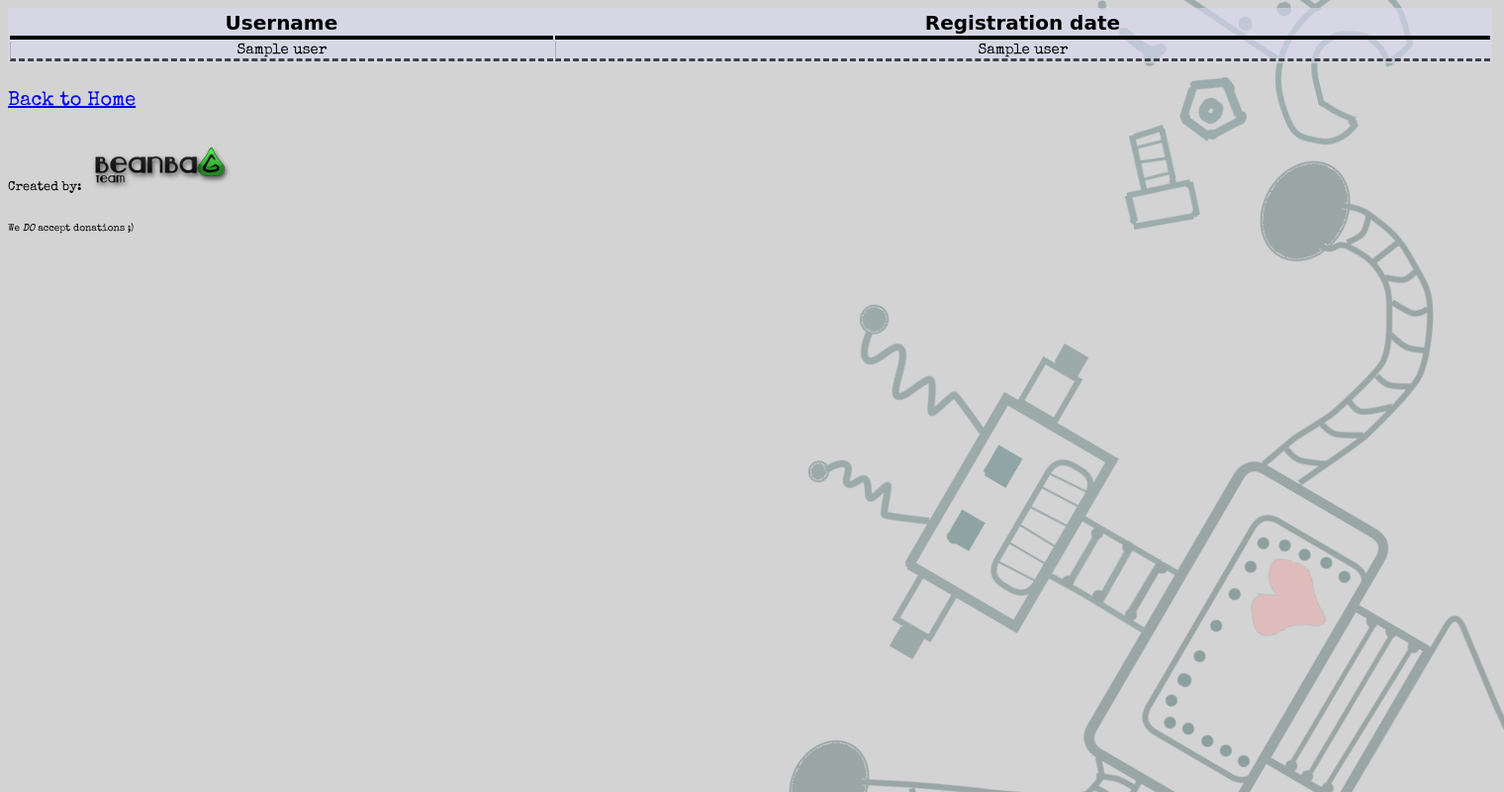
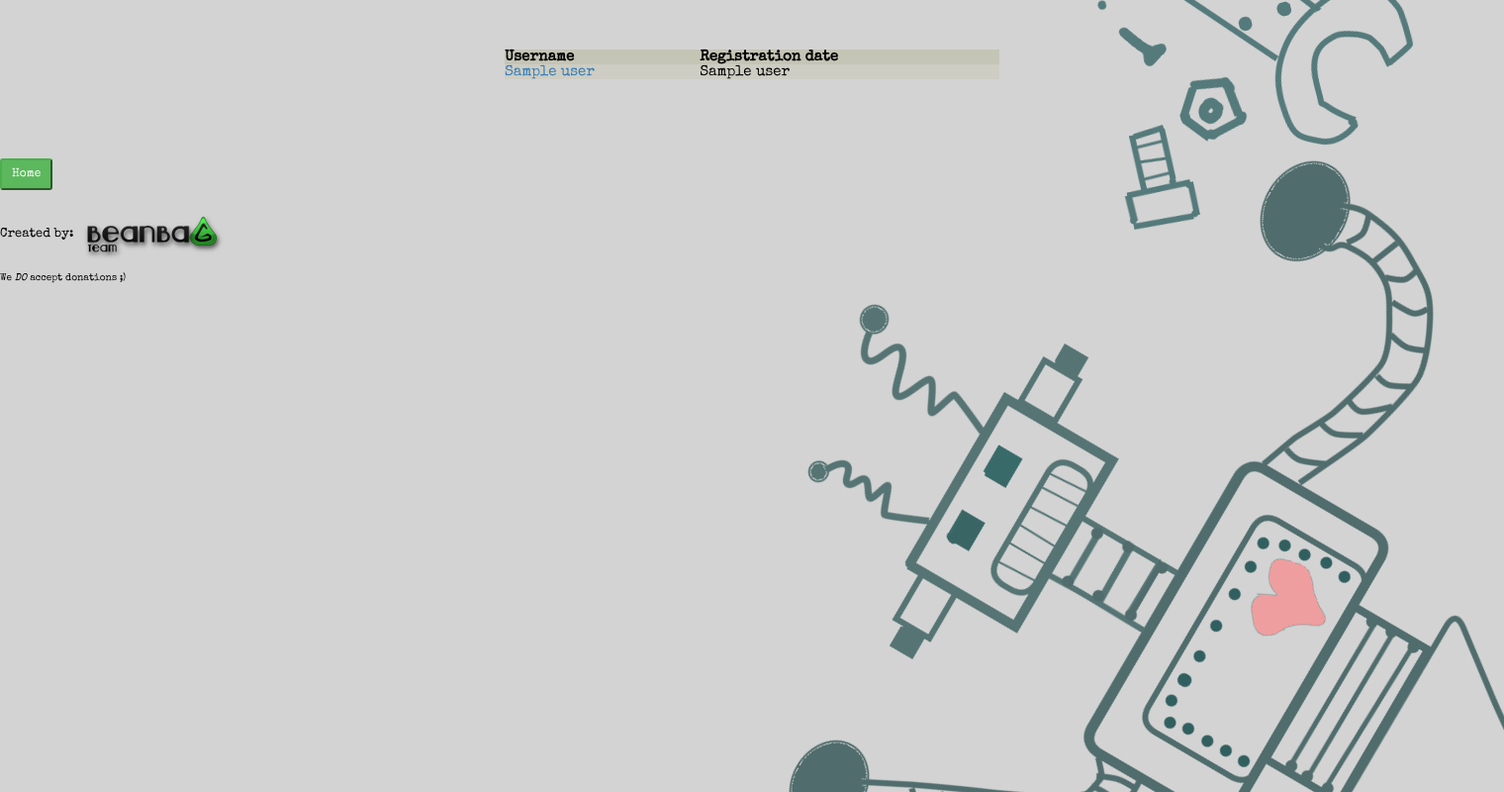
Before and after one commit to SojAnnam/AskMate, a Flask app: template templates/user_list.html in a window 1520 px wide. Shown: the whole page at 99% size. Run offline with Flask 2, Linux system fonts and the light colour scheme; the template is opened without the code that fills it: most values are stand-ins (such as "Sample title", 1, 10 or a date in 2020); some libraries are stand-ins or nearby versions; some web fonts are replaced.

Commit message:
Modified templates and list.css/question.css. Reworked design, better layout, using bootstrap css and external stylesheet

```diff
--- a/static/list.css
+++ b/static/list.css
@@ -8,58 +8,59 @@ body {
 	background-position: right;
 	background-attachment: fixed;
 	font-family: 'Special Elite', cursive;
-	font-size:20px;
+	font-size:14px;
 	line-height: 1.88889;
 	color: black;
 	}
 h1{ text-align: center;
 	font-family: barrio,cursive;
 	color:black;
-	font-size:50px;
+	font-size:30px;
 	margin:20px;
 	letter-spacing: 0.05em;
 	}
 input.ask-button {
 	font-family: barrio,cursive;
 	color:lightsalmon;
-	font-size:30px;
+	font-size:15px;
 	background-color: black;}
 
 input.search-input {
 	font-family: 'Special Elite', cursive;
 	background-color:lightcyan;
-	font-size:20px;
+	font-size:14px;
 	}
 input.latest {
 	font-family: barrio,cursive;
 	color:yellowgreen;
-	font-size:30px;
+	font-size:15px;
 	background-color: black;
 	}
 input.all {
 	font-family: barrio,cursive;
 	color:yellow;
-	font-size:30px;
+	font-size:15px;
 	background-color: black;
 	}
 input.delete-button {
 	font-family: 'Special Elite', cursive;
 	color:orangered;
-	font-size:20px;
+	font-size:14px;
 	background-color: black;
 	}
 table {
-	background-color: rgba(217,217,242,0.6) ;
-	width: 1500px;
+	background-color: rgba(200, 200, 180, 0.5);
+	width: 1200px;
 	}
 table a{color:black;
 	text-decoration: none;
 	display:block
-	border: 20px red;
+	border: 14px red;
 	}
-th{ border-bottom: 4px solid black;
+th{ background-color: rgba(180, 180, 160, 0.5);
+	border-bottom: 4px solid black;
 	font-family:barrio, cursive;
-	font-size:20px;
+	font-size:14px;
 	vertical-align: bottom;
 	}
 tr:hover {
@@ -68,13 +69,13 @@ tr:hover {
 
 td {
 	border-bottom: 3px dashed #424242;
-	font-size: 15px;
+	font-size: 12px;
 	border-left: 1px solid #0003;
 	text-align: center;
 	}
-
+#list-message-column{text-align:left;}
 input.ask-button:hover, input.latest:hover, input.all:hover{
 	color:black;
-	font-size:35px;
+	font-size:20px;
 	background-color:greenyellow}
 }
--- a/templates/user_list.html
+++ b/templates/user_list.html
@@ -1,20 +1,41 @@
 <html>
 
 <head>
-
-    <link rel="stylesheet" href="{{ url_for ( 'static', filename='list.css' ) }}">
+    <link rel="stylesheet" href="https://maxcdn.bootstrapcdn.com/bootstrap/3.3.7/css/bootstrap.min.css">
     <style>
         @import url('https://fonts.googleapis.com/css?family=Barrio|Graduate|Special+Elite');
+        table {
+            margin-top: 50px;
+            background-color: rgba(200, 200, 180, 0.5);
+            width: 500px;
+            font-size: 15px;
+        }
+
+        th {
+            background-color: rgba(190, 190, 170, 0.5);
+        }
+
+        body {
+            background-color: lightgray;
+            background-image: url(/static/robi4.png);
+            background-repeat: no-repeat;
+            background-position: right;
+            background-attachment: fixed;
+            font-family: 'Special Elite', cursive;
+            font-size: 20px;
+            line-height: 1.88889;
+            color: black;
+        }
     </style>
     <title>Users</title>
 </head>
 
 <body>
-    <p>
-        <table>
+    <center>
+        <table class="table-hover">
             <tr>
-                <th>Username</th>
-                <th>Registration date</th>
+                <th align="center">Username</th>
+                <th align="center">Registration date</th>
             </tr>
             {%for user in users_list%}
             <tr>
@@ -23,8 +44,10 @@
             </tr>
             {%endfor%}
         </table>
-    </p>
-    <p><a href="/">Back to Home</a></p>
+    </center>
+    <form action="/" method="GET" style="margin-top:80px;">
+            <p><input class="btn-success btn-sm" type="submit" name="home" value="Home" id="home"></p>
+        </form>
     <footer>
         <p>
             <font size="2"> Created by: <img src="/static/beanbaglogo.png" alt="BeanBag Team"> </font>
--- a/templates/user_registration.html
+++ b/templates/user_registration.html
@@ -13,5 +13,7 @@
         <input class=title type=text name=username id=username placeholder="Enter username"></input>
         <input class=add-button type=submit name=user-submit value='Register' id=user-register-button></input>
     </form>
-    <p><a href="/">Back to Home</a></p>
+    <form action="/" method="GET" style="margin-top:80px;">
+        <p><input class=btn-success type="submit" name="home" value="Home" id="home"></p>
+    </form>
 </body>
```
Also changed, not shown: static/question.css (+8 -8 lines), templates/list.html (+3 -8 lines), templates/question_details.html (+39 -24 lines), templates/user_activity.html (+28 -6 lines).
